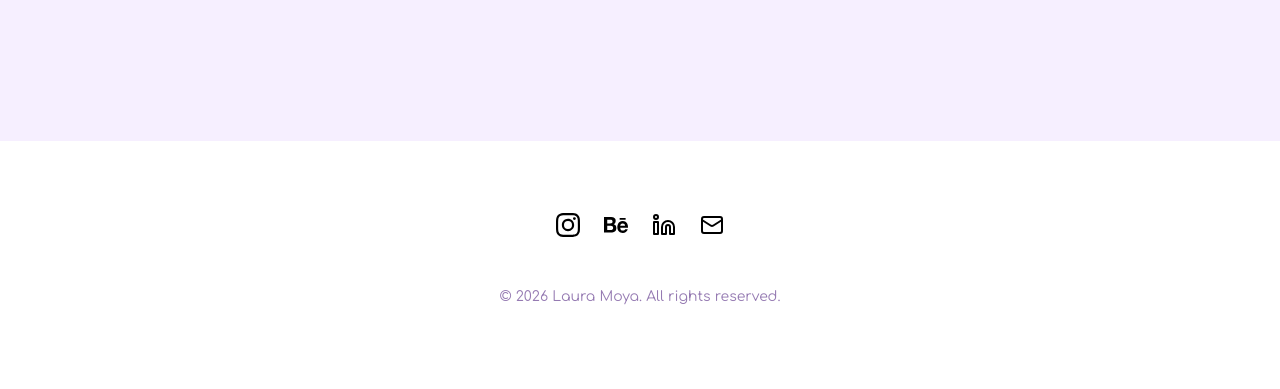
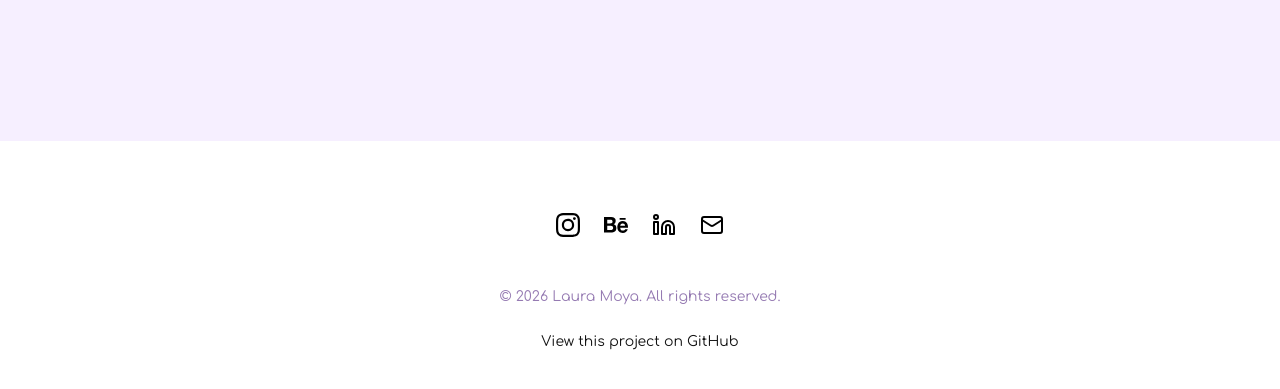
Before and after one commit to laumoyaa-svg/lauramoya-portfolio-2026, a website: page index.html in a window 1280 px wide. Shown: the part 4491-4880 px from the top of the page. Drawn offline with nearby package versions, Linux system fonts and the light colour scheme.

Commit message:
add github repository URL in Footer

```diff
--- a/assets/css/_components.css
+++ b/assets/css/_components.css
@@ -164,8 +164,14 @@ nav a.active {
 .footer-copy {
   margin-top: var(--space-2xl);
   font-size: var(--font-size-xs);
-  margin-bottom: var(--space-2xl);
   opacity: var(--opacity-mild);
+}
+
+.url-footer a {
+  margin: var(--space-sm);
+  font-size: var(--font-size-xs);
+  color: var(--color-text-primary);
+  text-decoration: none;
 }
 
 @media (max-width: 768px) {
--- a/assets/partials/footer.html
+++ b/assets/partials/footer.html
@@ -24,6 +24,10 @@
 			© 2026 Laura Moya. All rights reserved.
 		</p>
 
+		<p class="url-footer">
+			<a href="https://github.com/laumoyaa-svg/lauramoya-portfolio-2026.git" target="_blank" rel="noopener">View this project on GitHub</a>
+		</p>
+
 	</div>
 
 </footer>
```
